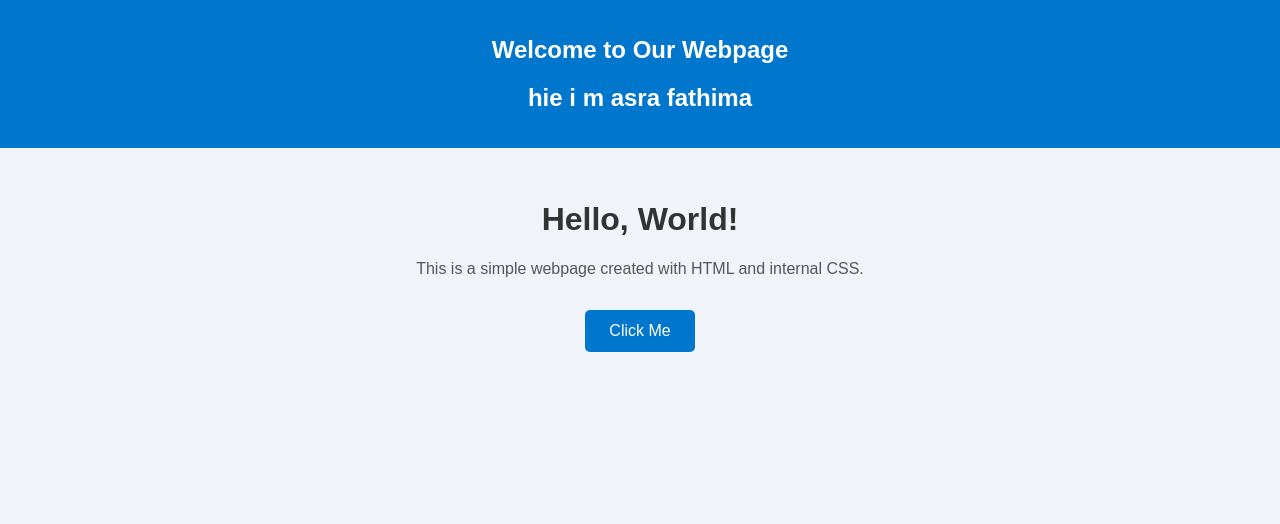
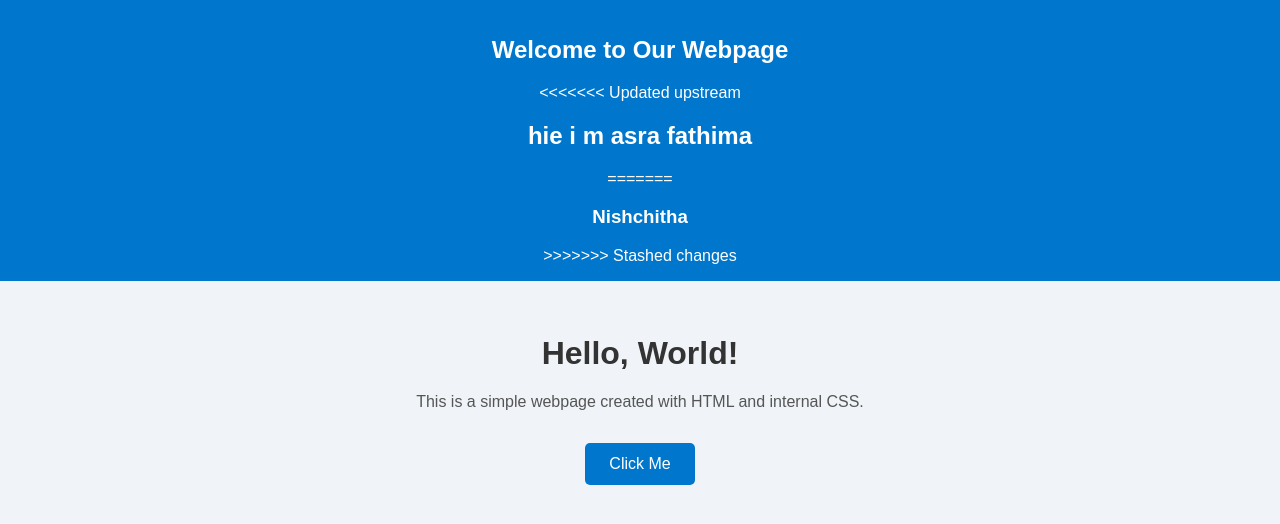
Before and after one commit to RajulJain99/Deskmate, a plain HTML site: page index.html in a window 1280 px wide. Drawn offline with Linux system fonts and the light colour scheme.

Commit message:
name added by nish

```diff
--- a/index.html
+++ b/index.html
@@ -58,7 +58,12 @@
 <body>
   <header>
     <h2>Welcome to Our Webpage</h2>
+<<<<<<< Updated upstream
     <h2>hie i m asra fathima</h2>
+=======
+    <h3>Nishchitha</h3>
+
+>>>>>>> Stashed changes
   </header>
 
   <main>
```
